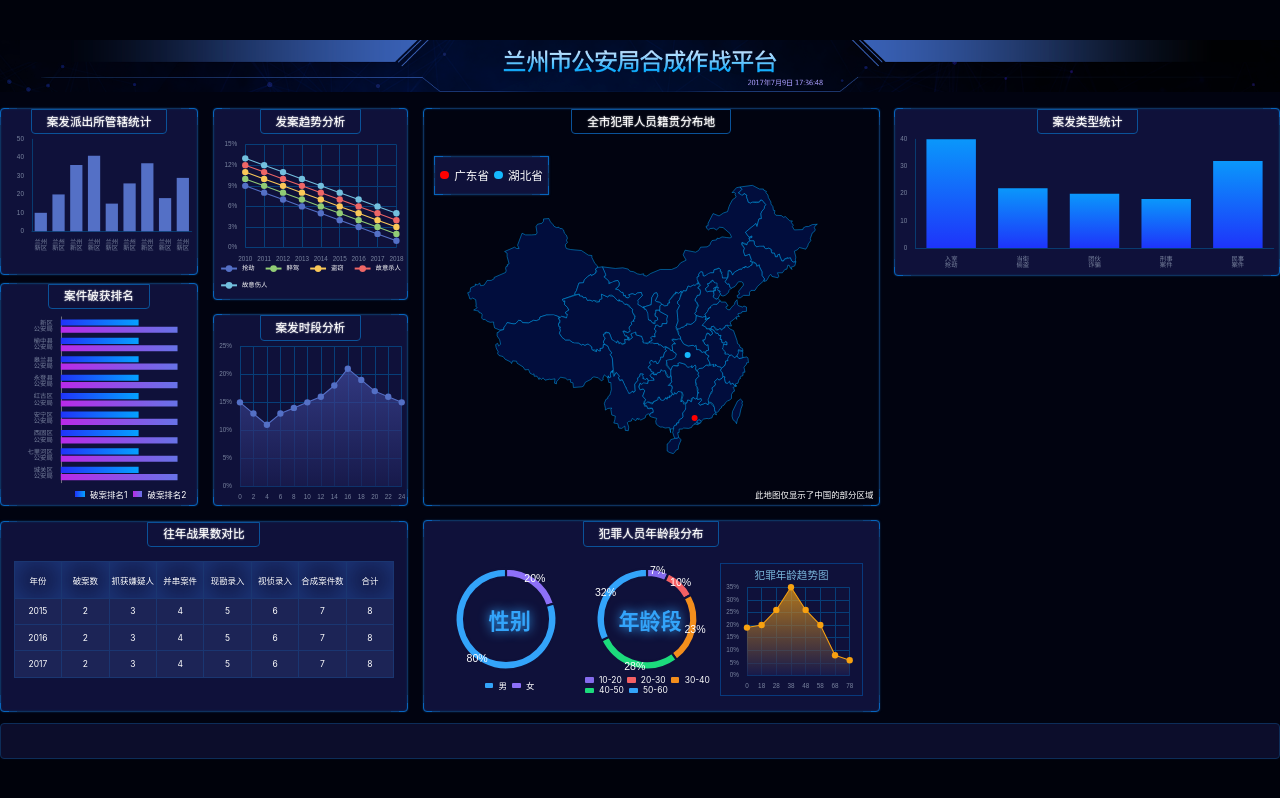
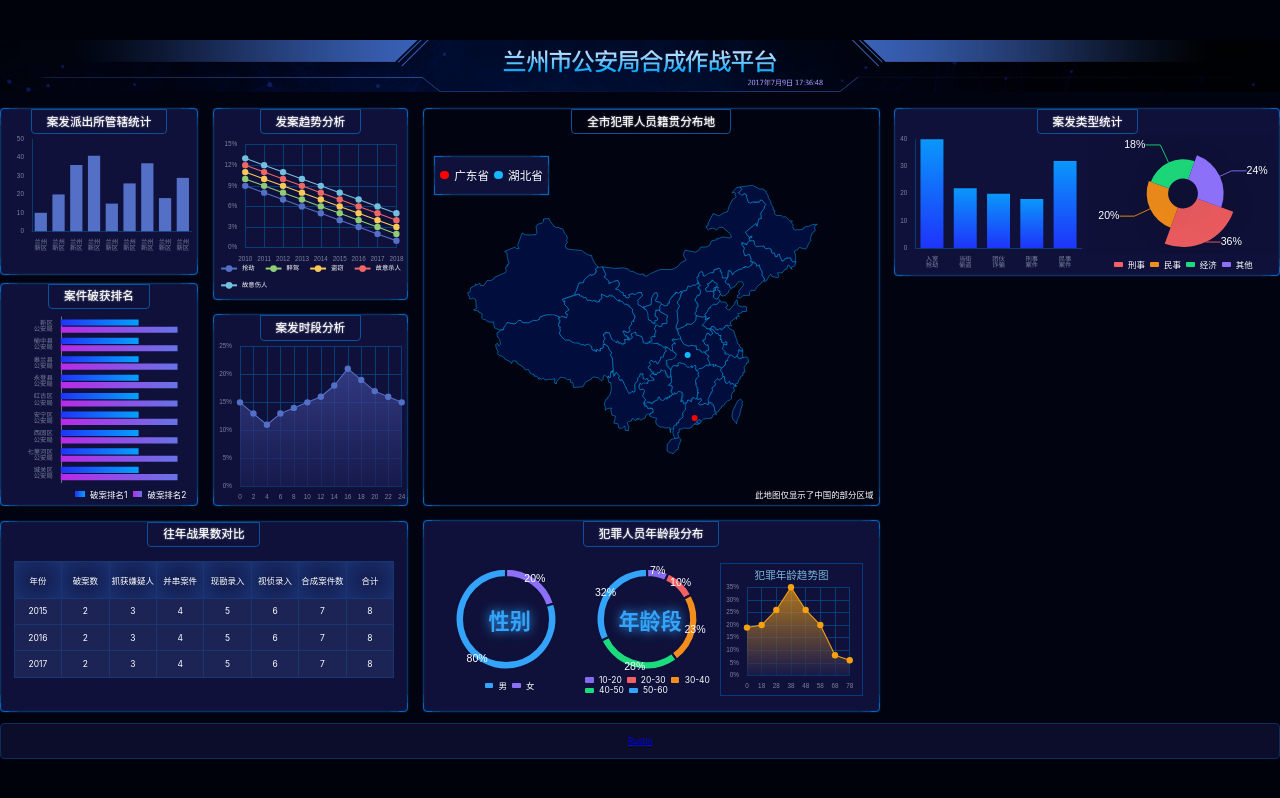
Before and after one commit to rustinliu/Large-screen, a React (Vite) app: page /#/ in a window 1280 px wide. Built offline with nearby package versions, Linux system fonts and the light colour scheme.

Commit message:
完成chart11

```diff
--- /dev/null
+++ b/src/components/chart-11.tsx
@@ -0,0 +1,67 @@
+import React, { useEffect, useRef } from 'react';
+import * as echarts from 'echarts';
+import { createEchartsOptions } from '../shared/create-echarts-options';
+import { px } from '../shared/px';
+
+export const Chart11 = () => {
+    const divRef = useRef(null);
+    const colors = ['#F46064', '#F38E1C', '#1CDB7C', '#8D70F8', '#33A4FA'];
+    useEffect(() => {
+        var myChart = echarts.init(divRef.current);
+        myChart.setOption(
+            createEchartsOptions({
+                color: colors,
+                xAxis: { show: false },
+                yAxis: { show: false },
+                legend: { show: false },
+                series: [
+                    {
+                        startAngle: -20,
+                        type: 'pie',
+                        radius: ['25%', '90%'],
+                        avoidLabelOverlap: false,
+                        label: {
+                            show: true,
+                            position: 'outside',
+                            textStyle: { color: 'white', fontSize: px(20) },
+                            distanceToLabelLine: 0,
+                            formatter(options) {
+                                return options.value * 100 + '%';
+                            },
+                        },
+                        labelLine: { show: true, length: 0 },
+                        roseType: 'area',
+                        itemStyle: {
+                            shadowBlur: px(200),
+                            shadowColor: 'rgba(0, 0, 0, 0.5)',
+                        },
+                        data: [
+                            { value: 0.36, name: '刑事案件' },
+                            { value: 0.2, name: '民事案件' },
+                            { value: 0.18, name: '经济案件' },
+                            { value: 0.24, name: '其他案件' },
+                        ],
+                    },
+                ],
+            })
+        );
+    }, []);
+
+    return (
+        <div className='chart11'>
+            <div className='chart'>
+                <div className='main' ref={divRef} />
+            </div>
+            <div className='legend'>
+                <span style={{ background: colors[0] }} />
+                刑事
+                <span style={{ background: colors[1] }} />
+                民事
+                <span style={{ background: colors[2] }} />
+                经济
+                <span style={{ background: colors[3] }} />
+                其他
+            </div>
+        </div>
+    );
+};
--- a/src/pages/home.scss
+++ b/src/pages/home.scss
@@ -139,6 +139,20 @@
             .chart {
                 flex: 1;
                 width: 100%;
+            }
+        }
+        .chart11 {
+            flex: 1;
+            display: flex;
+            flex-direction: column;
+            > .chart {
+                display: flex;
+                > .main {
+                    flex: 1;
+                }
+            }
+            .legend {
+                @extend %legend;
             }
         }
         .nianlingdu {
--- a/src/pages/home.tsx
+++ b/src/pages/home.tsx
@@ -11,6 +11,7 @@
 import { Chart8 } from '../components/chart-8';
 import { Chart9 } from '../components/chart-9';
 import { Chart10 } from '../components/chart-10';
+import { Chart11 } from '../components/chart-11';
 export const Home = () => {
     return (
         <div className='home'>
@@ -43,12 +44,13 @@
                         <h2>案发类型统计</h2>
                         <div className='charts'>
                             <Chart10 />
+                            <Chart11 />
                         </div>
                     </div>
                 </section>
             </main>
             <footer>
-                <a href='//github.com/rustinliu'></a>
+                <a href='//github.com/rustinliu'>Rustin</a>
             </footer>
         </div>
     );
```
